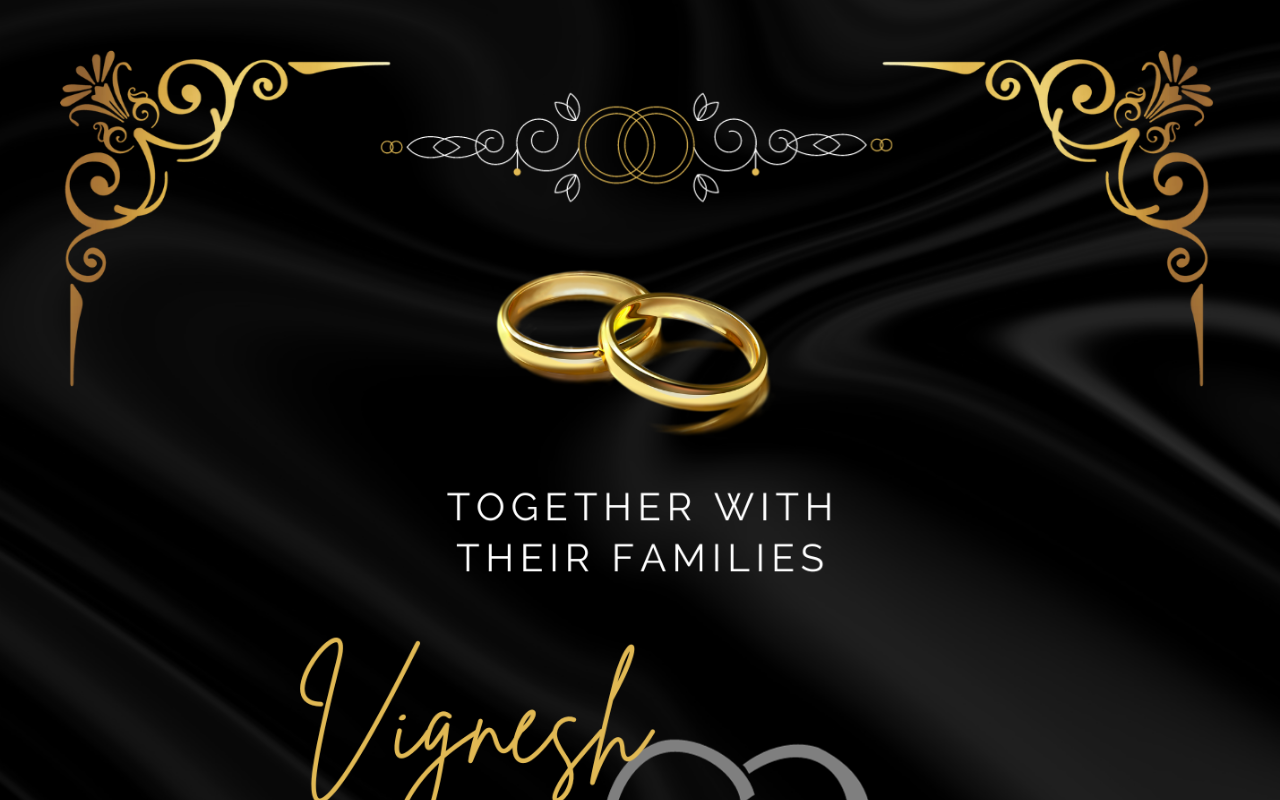
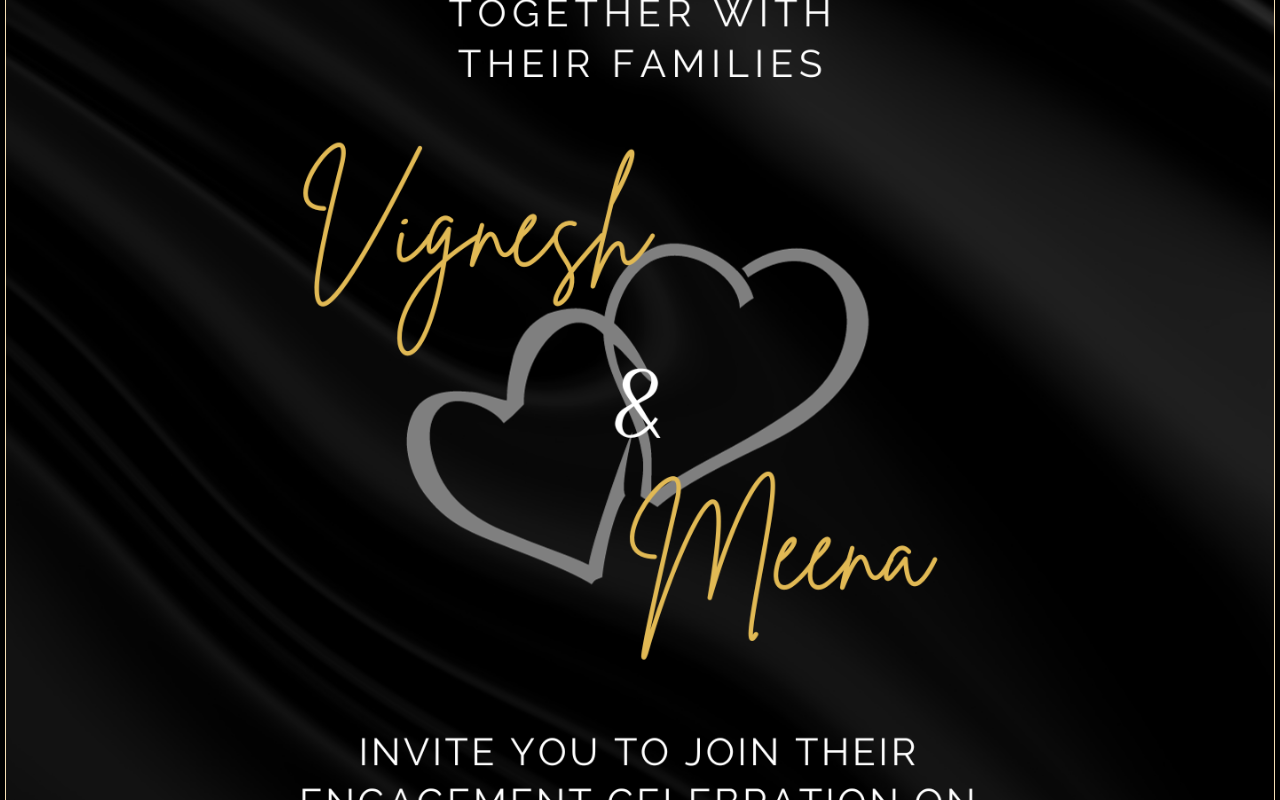
Before and after one commit to MuraliprakashK/engagement, a React (Create React App) app: page / in a window 1280 px wide. Shown: the top 800 px of the page. Built offline with nearby package versions, Linux system fonts and the light colour scheme.

Commit message:
image added

```diff
--- a/src/App.css
+++ b/src/App.css
@@ -13,6 +13,12 @@
   }
 }
 
+.App-header {
+  height: 100vh;
+  display: flex;
+  align-items: center;
+  background: black;
+}
 
 .App-link {
   color: #61dafb;
--- a/src/App.js
+++ b/src/App.js
@@ -9,7 +9,7 @@ function App() {
       <header className="App-header">
 
       <div className='row'>
-        <img src={eng} alt="logo" style={{width: '100%'}}/>
+        <img src={eng} alt="logo" style={{width: '99%', border: "1px solid wheat"}}/>
       </div>
 
       </header>
```
